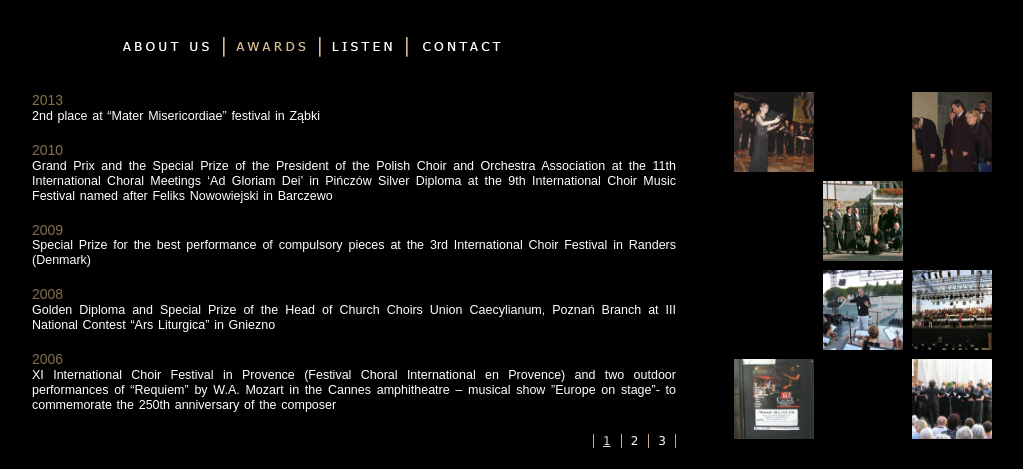
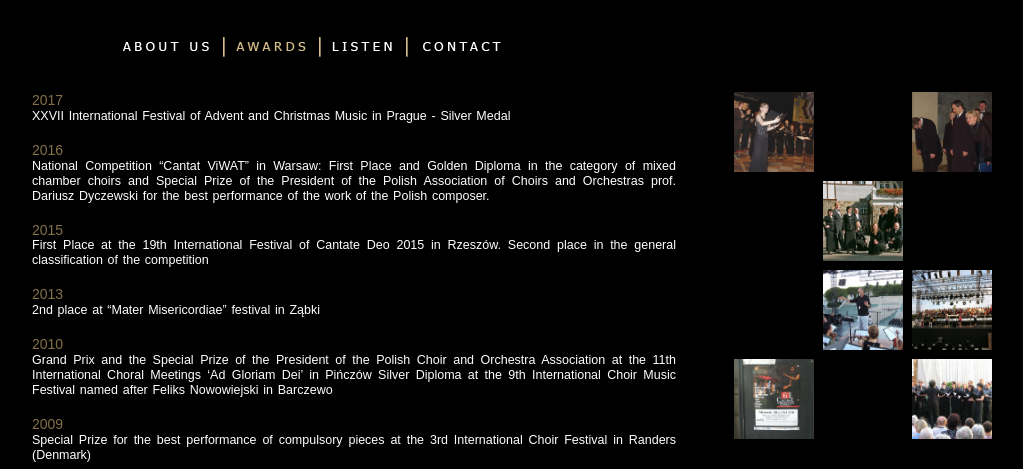
Before and after one commit to ars-cantata/ars-cantata.github.io, a Jekyll site: the page built from en/osiagniecia1.html, in a window 1280 px wide, cut to the strip 0-469 px from the top of the page. Shown: the whole strip, without its empty margins (123-1146 px from the left). Built offline with Jekyll 4.4.1, drawn with Linux system fonts in a browser that asks for light colours.

Commit message:
aktualizacja osiągnięć po angielsku

```diff
--- a/_includes/texts/en/osiagniecia1.md
+++ b/_includes/texts/en/osiagniecia1.md
@@ -1,3 +1,14 @@
+### 2017
+XXVII International Festival of Advent and Christmas Music in Prague - Silver Medal
+
+### 2016
+National Competition "Cantat ViWAT" in Warsaw:
+First Place and Golden Diploma in the category of mixed chamber choirs and Special Prize of the President of the Polish Association of Choirs and Orchestras prof. Dariusz Dyczewski for the best performance of the work of the Polish composer.
+
+### 2015
+First Place at the 19th International Festival of Cantate Deo 2015 in Rzeszów.
+Second place in the general classification of the competition
+
 ### 2013
 2nd place at "Mater Misericordiae" festival in Ząbki
 
```
